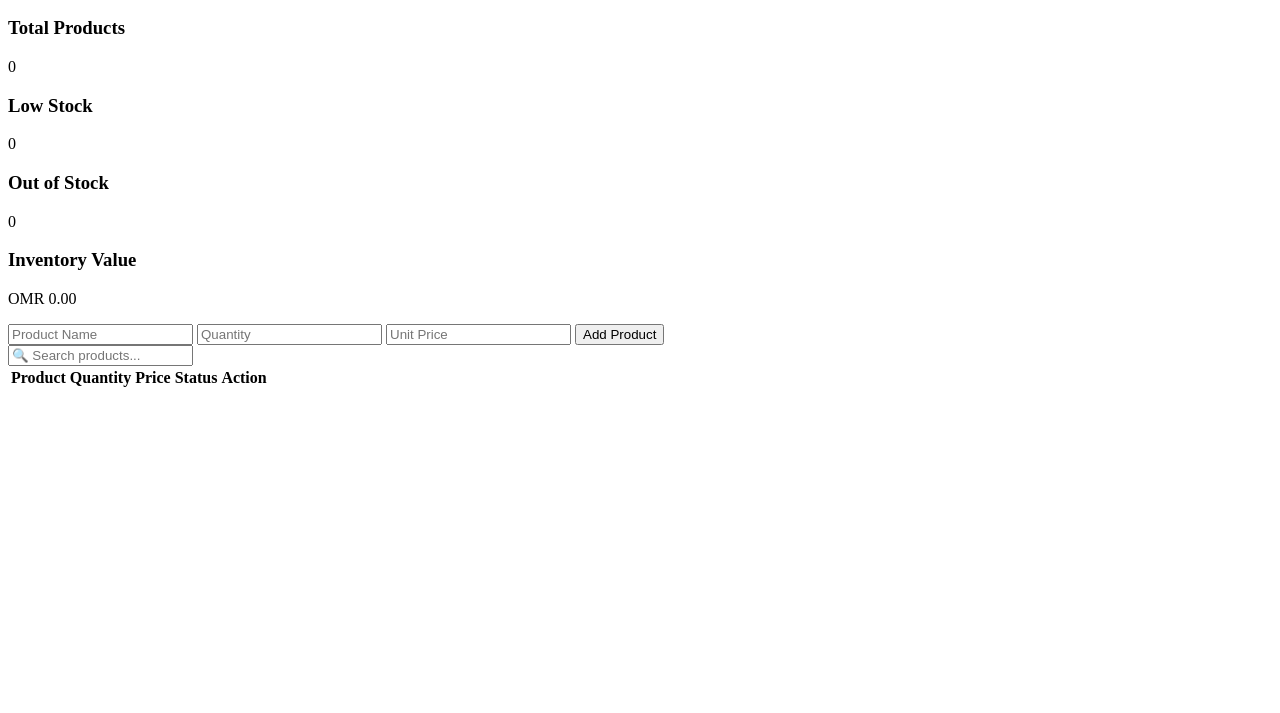
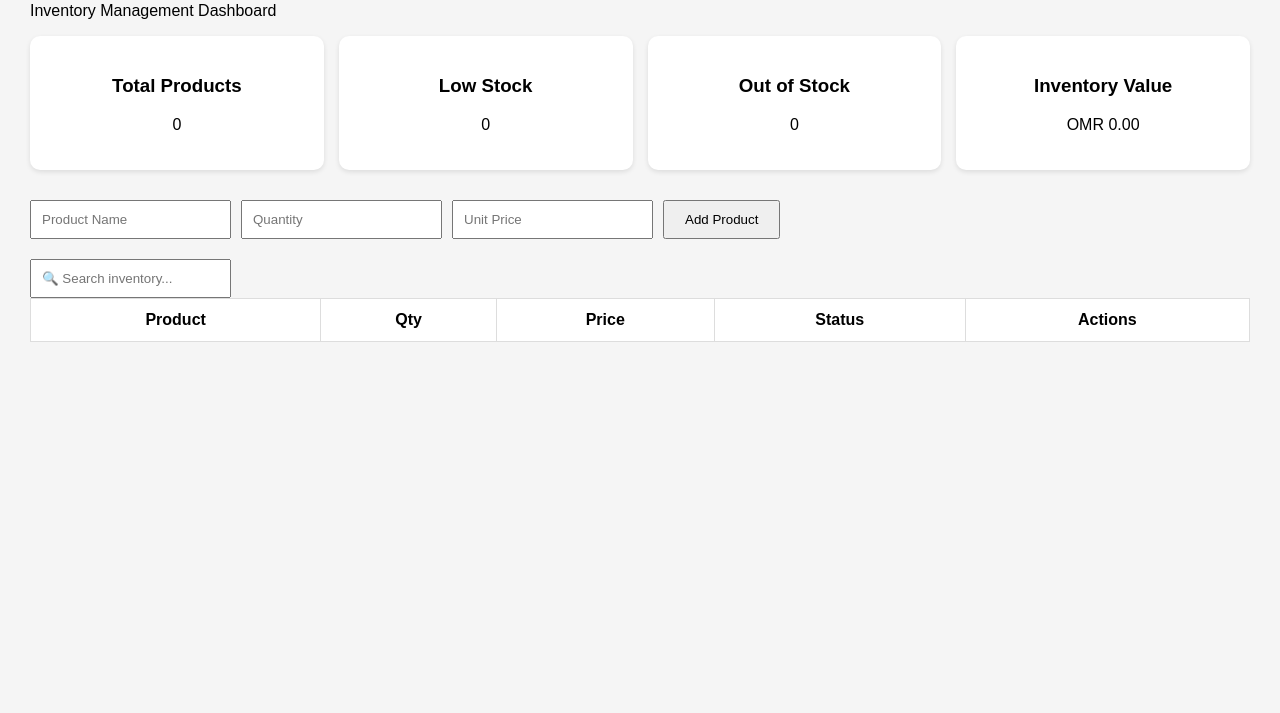
Before and after one commit to AbhimanDewangan/AnticaCafe, a plain HTML site: page index.html in a window 1280 px wide. Shown: the part 87-800 px from the top of the page. Drawn offline with Linux system fonts and the light colour scheme.

Commit message:
Update inventory dashboard layout and labels

```diff
--- a/index.html
+++ b/index.html
@@ -1,13 +1,24 @@
+<!DOCTYPE html>
+<html lang="en">
+
+<head>
+<meta charset="UTF-8">
+<meta name="viewport" content="width=device-width, initial-scale=1.0">
+<title>Antica Cafe Inventory</title>
+
+<link rel="stylesheet" href="style.css">
+</head>
+
 <body>
 
 <div class="container">
 
 <header>
-        <h1>☕ Antica Inventory Dashboard</h1>
-        <p>Manage cafe stock efficiently</p>
+    <h1>☕ Antica Cafe Inventory</h1>
+    <p>Inventory Management Dashboard</p>
 </header>
 
-    <section class="dashboard">
+<div class="dashboard">
 
     <div class="card">
         <h3>Total Products</h3>
@@ -29,17 +40,26 @@
         <p id="inventoryValue">OMR 0</p>
     </div>
 
-    </section>
+</div>
 
-    <div class="inventory-panel">
+<div class="inventory-box">
 
     <div class="controls">
 
-            <input id="name" placeholder="Product Name">
+        <input
+        type="text"
+        id="name"
+        placeholder="Product Name">
 
-            <input id="qty" type="number" placeholder="Quantity">
+        <input
+        type="number"
+        id="qty"
+        placeholder="Quantity">
 
-            <input id="price" type="number" placeholder="Unit Price">
+        <input
+        type="number"
+        id="price"
+        placeholder="Unit Price">
 
         <button onclick="addItem()">
             Add Product
@@ -48,9 +68,10 @@
     </div>
 
     <input
+    type="text"
     id="search"
     class="search"
-            placeholder="🔍 Search products..."
+    placeholder="🔍 Search inventory..."
     onkeyup="renderTable()">
 
     <table>
@@ -58,10 +79,10 @@
         <thead>
             <tr>
                 <th>Product</th>
-                    <th>Quantity</th>
+                <th>Qty</th>
                 <th>Price</th>
                 <th>Status</th>
-                    <th>Action</th>
+                <th>Actions</th>
             </tr>
         </thead>
 
@@ -76,3 +97,4 @@
 <script src="script.js"></script>
 
 </body>
+</html>
```
Lines whose indentation alone changed are shown as unchanged.
